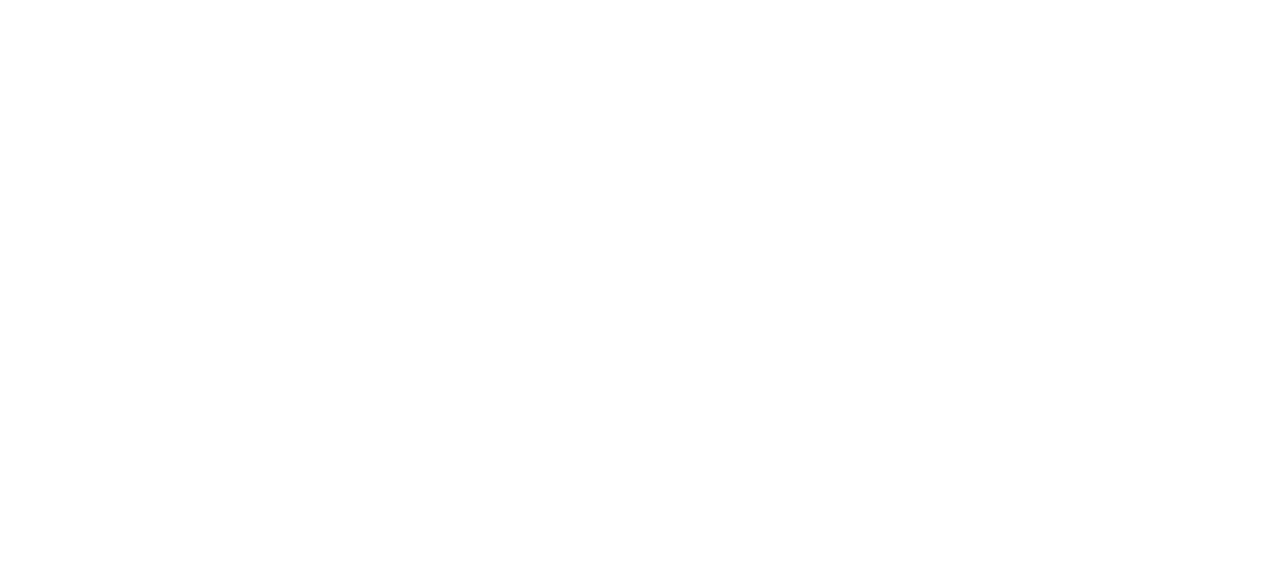
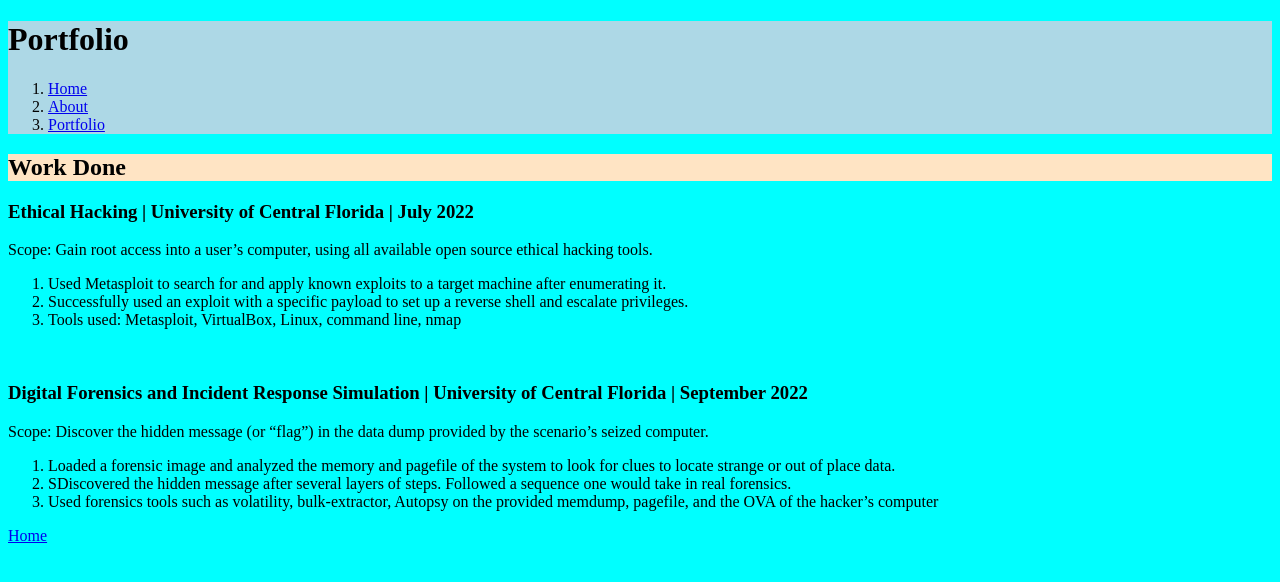
Before and after one commit to Victor-Torres-Personal-Website/personal-site, a plain HTML site: page portfolio.html in a window 1280 px wide. Drawn offline with Linux system fonts and the light colour scheme.

Commit message:
created content

```diff
--- a/about.html
+++ b/about.html
@@ -0,0 +1,23 @@
+<!DOCTYPE html>
+<html lang="en">
+<head>
+    <meta charset="UTF-8">
+    <meta http-equiv="X-UA-Compatible" content="IE=edge">
+    <meta name="viewport" content="width=device-width, initial-scale=1.0">
+    <link rel="stylesheet" href="style.css">
+    <title>Document</title>
+</head>
+<body>
+    <header>
+        <h1>About</h1>
+        <ol>
+            <li><a href="index.html">Home</a></li>
+            <li><a href="about.html">About</a></li>
+            <li><a href="portfolio.html">Portfolio</a></li>
+        </ol>
+    </header>
+    <h2>Purpose of this website</h2>
+    <p>The purpose of this website is to highligh a few things about Victor Torres. At first, there may not be much, but as things develop, there should be more.</p>
+    <a href="index.html">Home</a>
+</body>
+</html>
--- a/javascript.js
+++ b/javascript.js
@@ -0,0 +1,3 @@
+function testFunction() {
+    alert("Just kidding, this is not the way. Maybe click one of the header links for more info.");
+}
--- a/portfolio.html
+++ b/portfolio.html
@@ -0,0 +1,41 @@
+<!DOCTYPE html>
+<html lang="en">
+<head>
+    <meta charset="UTF-8">
+    <meta http-equiv="X-UA-Compatible" content="IE=edge">
+    <meta name="viewport" content="width=device-width, initial-scale=1.0">
+    <link rel="stylesheet" href="style.css">
+    <title>Document</title>
+</head>
+<body>
+    <header>
+        <h1>Portfolio</h1>
+        <ol>
+            <li><a href="index.html">Home</a></li>
+            <li><a href="about.html">About</a></li>
+            <li><a href="portfolio.html">Portfolio</a></li>
+        </ol>
+    </header>
+    <h2>Work Done</h2>
+    <h3>Ethical Hacking | University of Central Florida | July 2022</h3>
+    <p>
+        Scope: Gain root access into a user’s computer, using all available open source ethical hacking tools.
+    </p>
+    <ol>
+        <li>Used Metasploit to search for and apply known exploits to a target machine after enumerating it.</li>
+        <li>Successfully used an exploit with a specific payload to set up a reverse shell and escalate privileges.</li>
+        <li>Tools used: Metasploit, VirtualBox, Linux, command line, nmap</li>
+    </ol>
+    <br>
+    <h3>Digital Forensics and Incident Response Simulation | University of Central Florida | September 2022</h3>
+    <p>
+        Scope: Discover the hidden message (or “flag”) in the data dump provided by the scenario’s seized computer.
+    </p>
+    <ol>
+        <li>Loaded a forensic image and analyzed the memory and pagefile of the system to look for clues to locate strange or out of place data.</li>
+        <li>SDiscovered the hidden message after several layers of steps. Followed a sequence one would take in real forensics.</li>
+        <li>Used forensics tools such as volatility, bulk-extractor, Autopsy on the provided memdump, pagefile, and the OVA of the hacker’s computer</li>
+    </ol>
+    <a href="index.html">Home</a>
+</body>
+</html>
--- a/style.css
+++ b/style.css
@@ -1,3 +1,16 @@
 img {
     width: 50%;
+    margin: 1em;
 }
+
+header {
+    background-color: lightblue;
+}
+
+body {
+    background-color: aqua;
+}
+
+h2 {
+    background-color: bisque;
+}
```
Also changed, not shown: index.html (+12 -0 lines).
